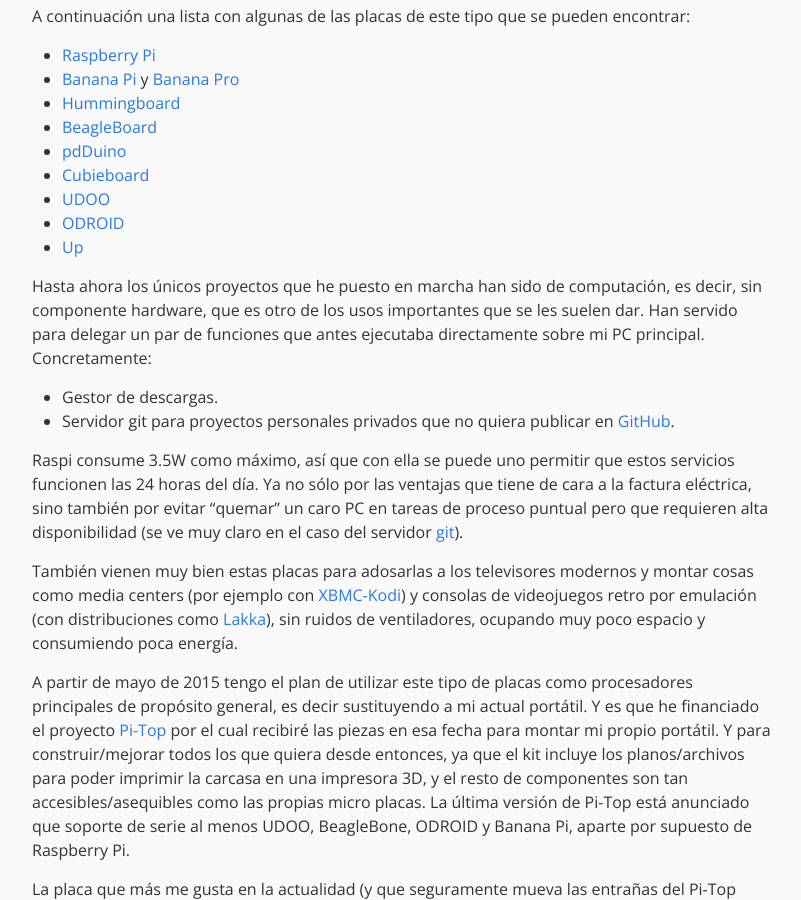
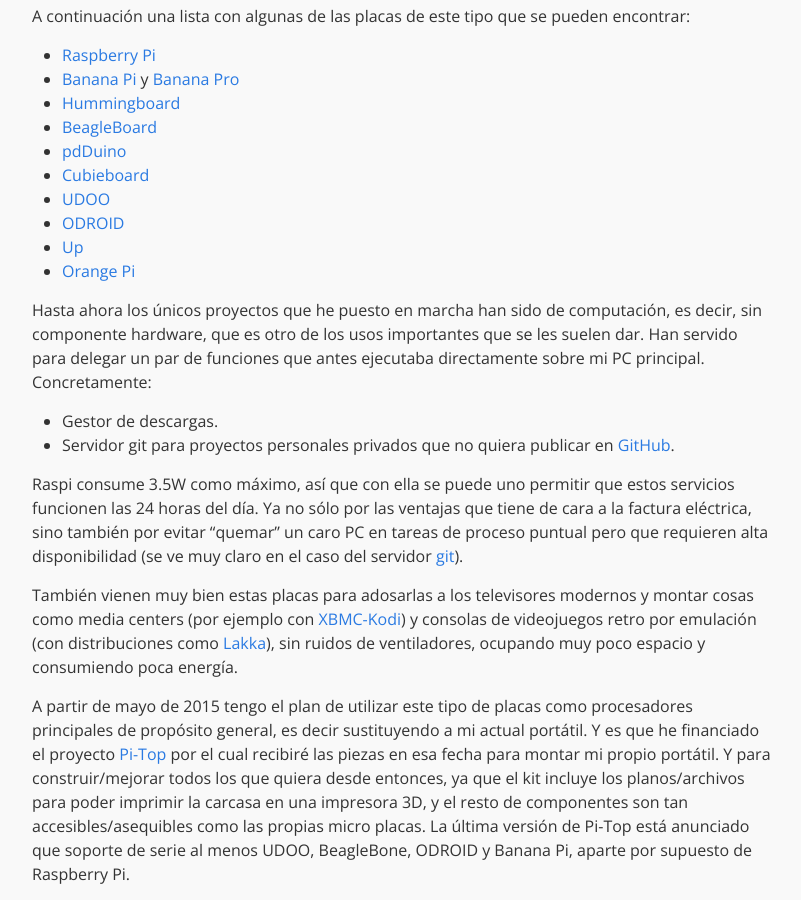
Before and after one commit to eduardofilo/eduardofilo.jekyll, a Jekyll site: the page built from _posts/2014-12-20-micro-placas.md, in a window 1280 px wide and 900 px high, scrolled down 575 px. Shown: the whole window, without its empty margins (238-1039 px from the left). Built offline with Jekyll 4.4.1, drawn with Linux system fonts in a browser that asks for light colours.

Commit message:
Añado Orange Pi a la lista de micro placas.

```diff
--- a/_posts/2014-12-20-micro-placas.md
+++ b/_posts/2014-12-20-micro-placas.md
@@ -20,6 +20,7 @@
 * [UDOO](http://www.udoo.org/)
 * [ODROID](http://www.hardkernel.com/main/main.php)
 * [Up](http://up-shop.org/)
+* [Orange Pi](http://www.orangepi.org/orangepipc/)
 
 Hasta ahora los únicos proyectos que he puesto en marcha han sido de computación, es decir, sin componente hardware, que es otro de los usos importantes que se les suelen dar. Han servido para delegar un par de funciones que antes ejecutaba directamente sobre mi PC principal. Concretamente:
 
```
